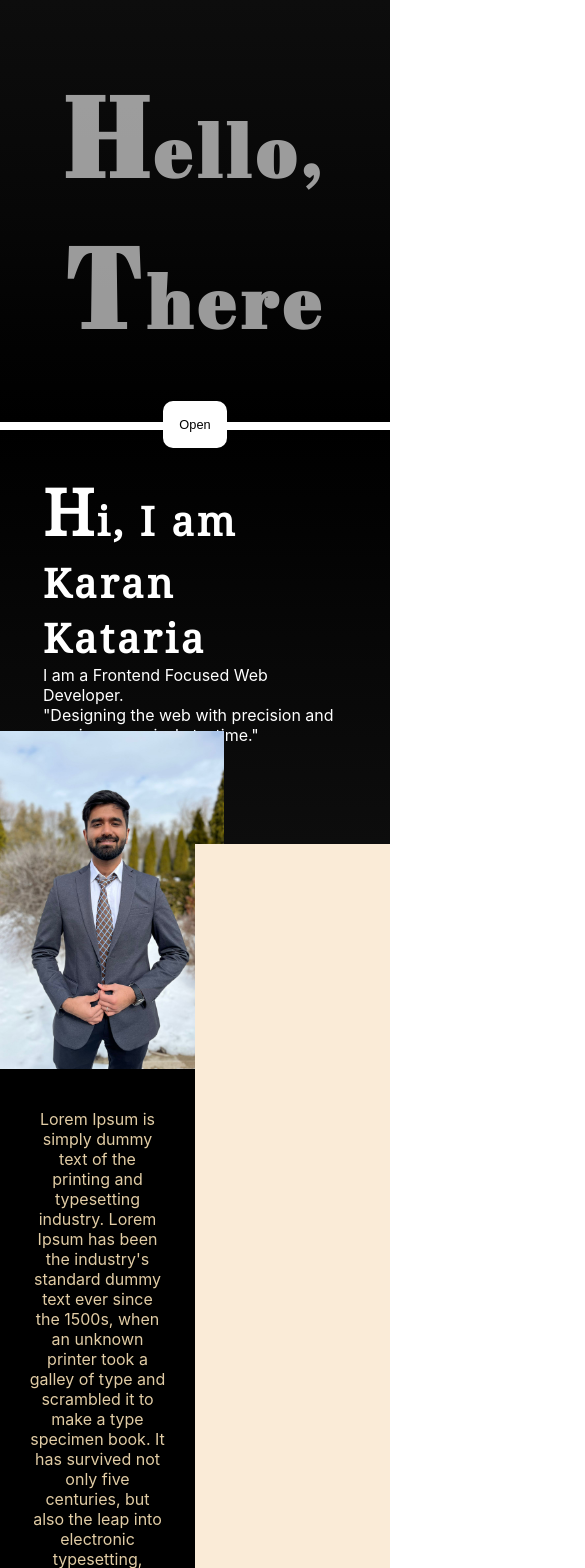
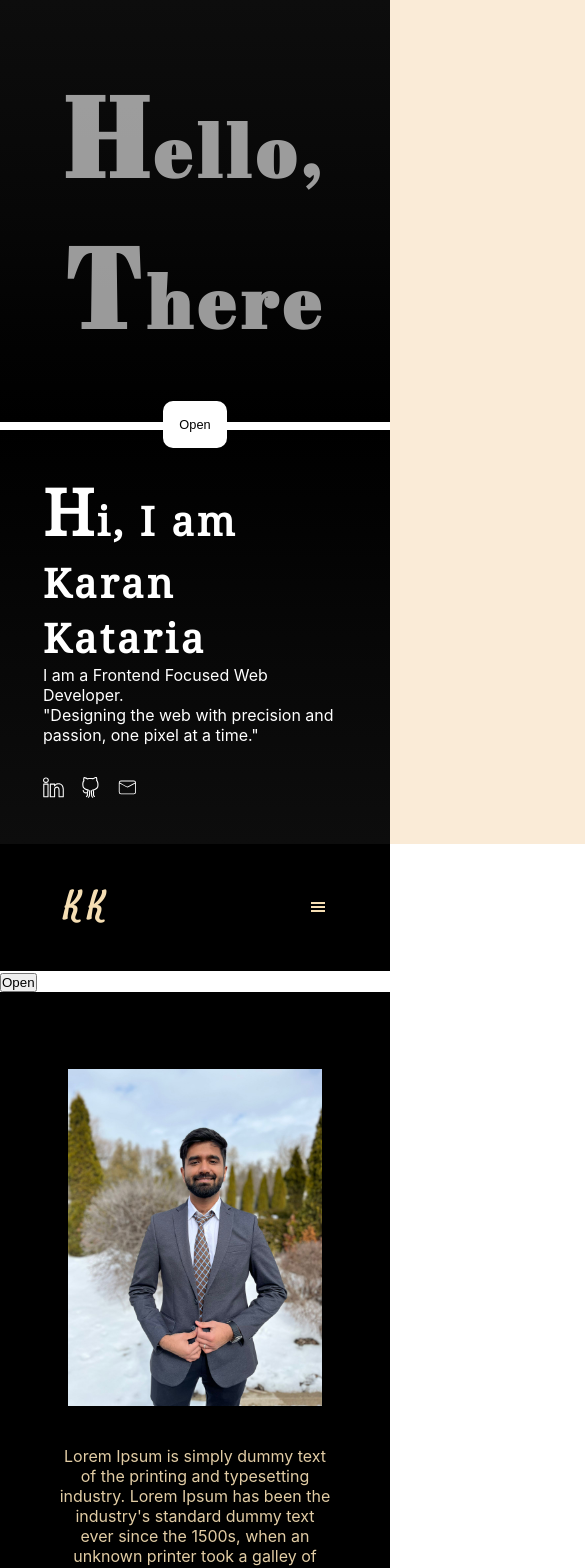
Before and after one commit to kataira-karan/portfolioAppV2, a React (Create React App) app in the folder portolio/: page /home in a window 390 px wide. Shown: the top 1568 px of the page, 585 px wide, since content can reach past the window. Built offline with nearby package versions, Linux system fonts and the light colour scheme.

Commit message:
Reponsive nav

```diff
--- a/portolio/src/Compnents/Home/Home.js
+++ b/portolio/src/Compnents/Home/Home.js
@@ -1,5 +1,6 @@
 import { React, useState, useEffect } from "react";
 import Overlays from "../Overaly/Overlays";
+import TopNav from "../TopNav/TopNav";
 import "./HomeStyle.css";
 import { gsap } from "gsap";
 import { Timeline } from "gsap/gsap-core";
@@ -77,6 +78,10 @@ const Home = () => {
   return (
     <>
       <div className="home-container">
+        <div className="top-nav">
+          <TopNav isMobile={true}></TopNav>
+          <button>Open</button>
+        </div>
         <div className="about-me-section">
           <div className="about-me-image-container">
             <img className="about-me-image" src={karan1}></img>
--- a/portolio/src/Compnents/Home/HomeStyle.css
+++ b/portolio/src/Compnents/Home/HomeStyle.css
@@ -40,8 +40,10 @@
 .navigation-section{
     width: 50%;
     height: 100%;
+    position: relative;
     background-color:antiquewhite;
 }
+
 
 
 /* navigation start */
@@ -62,6 +64,36 @@
     margin-block: 2.5rem ;
 }
 
+.top-nav{
+    display: none;
+}
+
 
 
 /* navigation end */
+
+
+@media screen and (max-width : 900px) {
+
+    .top-nav{
+        display: block;
+    }
+
+    .home-container{
+        display: flex;
+        flex-direction: column;
+    }
+
+    .about-me-section{
+        width: 100%;
+    }
+    .navigation-section{
+        width: 100%;
+        position: absolute;
+        top:0;
+        transform: translateX(100%);
+        right: -100%;
+    }
+
+
+}
--- a/portolio/src/Compnents/TopNav/TopNav.js
+++ b/portolio/src/Compnents/TopNav/TopNav.js
@@ -2,9 +2,14 @@ import React from "react";
 import { Link } from "react-router-dom";
 import { useHistory } from "react-router-dom";
 import "./TopNavStyle.css";
+import { gsap } from "gsap";
+import { GrClose } from "react-icons/gr";
+
 import { GiHamburgerMenu } from "react-icons/gi";
 
-const TopNav = () => {
+const TopNav = (props) => {
+  const { isMobile } = props;
+
   const history = useHistory();
   const openMenu = (e) => {
     console.log("opening menu");
@@ -12,14 +17,42 @@ const TopNav = () => {
     history.push("/");
   };
 
+  const openMobileMenu = () => {
+    gsap.to(".mobile-menu", { x: 0, duration: 1 });
+  };
+
   return (
     <div className="top-nav-container">
       <span className="nav-logo"> KK </span>
 
-      <Link to="/home" className="ham">
-        {" "}
-        <GiHamburgerMenu></GiHamburgerMenu>{" "}
-      </Link>
+      {isMobile ? (
+        <GiHamburgerMenu onClick={openMobileMenu}></GiHamburgerMenu>
+      ) : (
+        <Link to="/home" className="ham">
+          {" "}
+          <GiHamburgerMenu></GiHamburgerMenu>{" "}
+        </Link>
+      )}
+
+      {/* <ul className="mobile-menu">
+        <GrClose className="close-button"></GrClose>
+        <li className="mobile-menu-link">
+          {" "}
+          <Link> About Me </Link>
+        </li>
+        <li className="mobile-menu-link">
+          {" "}
+          <Link> Projects </Link>
+        </li>{" "}
+        <li className="mobile-menu-link">
+          {" "}
+          <Link> Skills </Link>
+        </li>{" "}
+        <li className="mobile-menu-link">
+          {" "}
+          <Link> Contact </Link>
+        </li>
+      </ul> */}
     </div>
   );
 };
--- a/portolio/src/Compnents/TopNav/TopNavStyle.css
+++ b/portolio/src/Compnents/TopNav/TopNavStyle.css
@@ -25,3 +25,39 @@
     display: flex;
     font-size: 1.5rem;
 }
+
+
+@media screen and (max-width : 900px) {
+
+    .ham{
+        display: none;
+    }
+
+    .mobile-menu{
+        position: absolute;
+        height: 100vh;
+        width: 100vw;
+        background-color: rgba(245, 222, 179, 0.8);
+        z-index: 99;
+        top:0;
+        left:0;
+        display: flex;
+        justify-content: center;
+        flex-direction: column;
+        font-size: 2rem;
+        align-items: center;
+        transform: translateX(100%);
+
+
+    }
+
+    .mobile-menu-link{
+        margin : 1rem 0 ;
+    }
+
+    .close-button{
+        top:5rem
+
+    }
+
+ }
```
